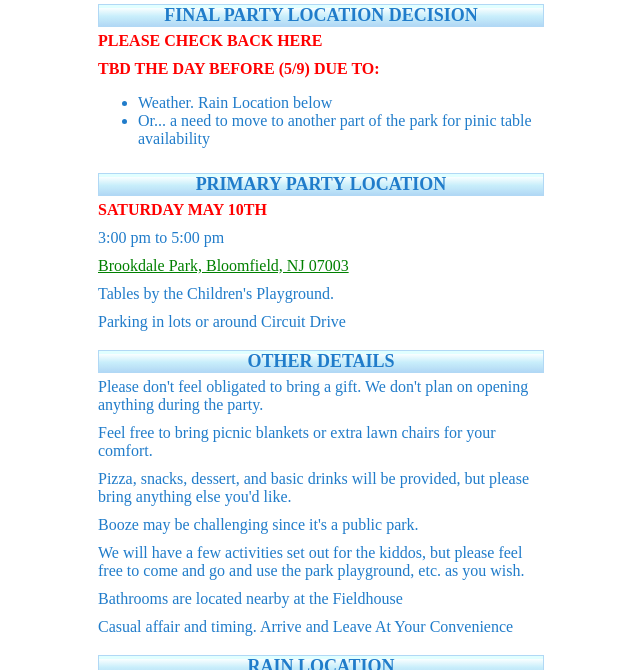
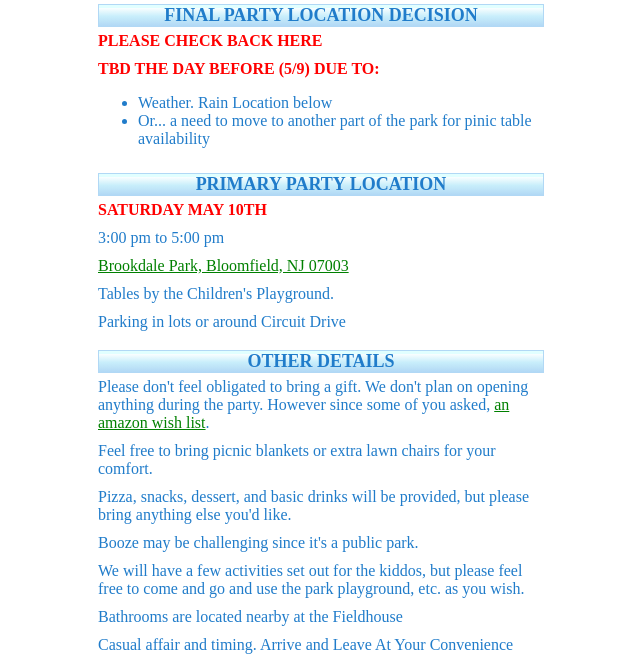
Before and after one commit to grsilver/ssbday, a plain HTML site: page index.html in a window 1280 px wide. Shown: the part 97-767 px from the top of the page, without its empty margins (319-959 px from the left). Drawn offline with Linux system fonts and the light colour scheme.

Commit message:
Update index.html

```diff
--- a/index.html
+++ b/index.html
@@ -64,7 +64,8 @@
             </div>
             <div class="boxBody">
                 <div>
-                    Please don't feel obligated to bring a gift. We don't plan on opening anything during the party.
+                    Please don't feel obligated to bring a gift. We don't plan on opening anything during the party. However since some of you asked,
+                  <a href="https://www.amazon.com/hz/wishlist/ls/3U8A384FD59N6?ref_=wl_share">an amazon wish list</a>.
                 </div>
                 <div>
                     Feel free to bring picnic blankets or extra lawn chairs for your comfort.
```
